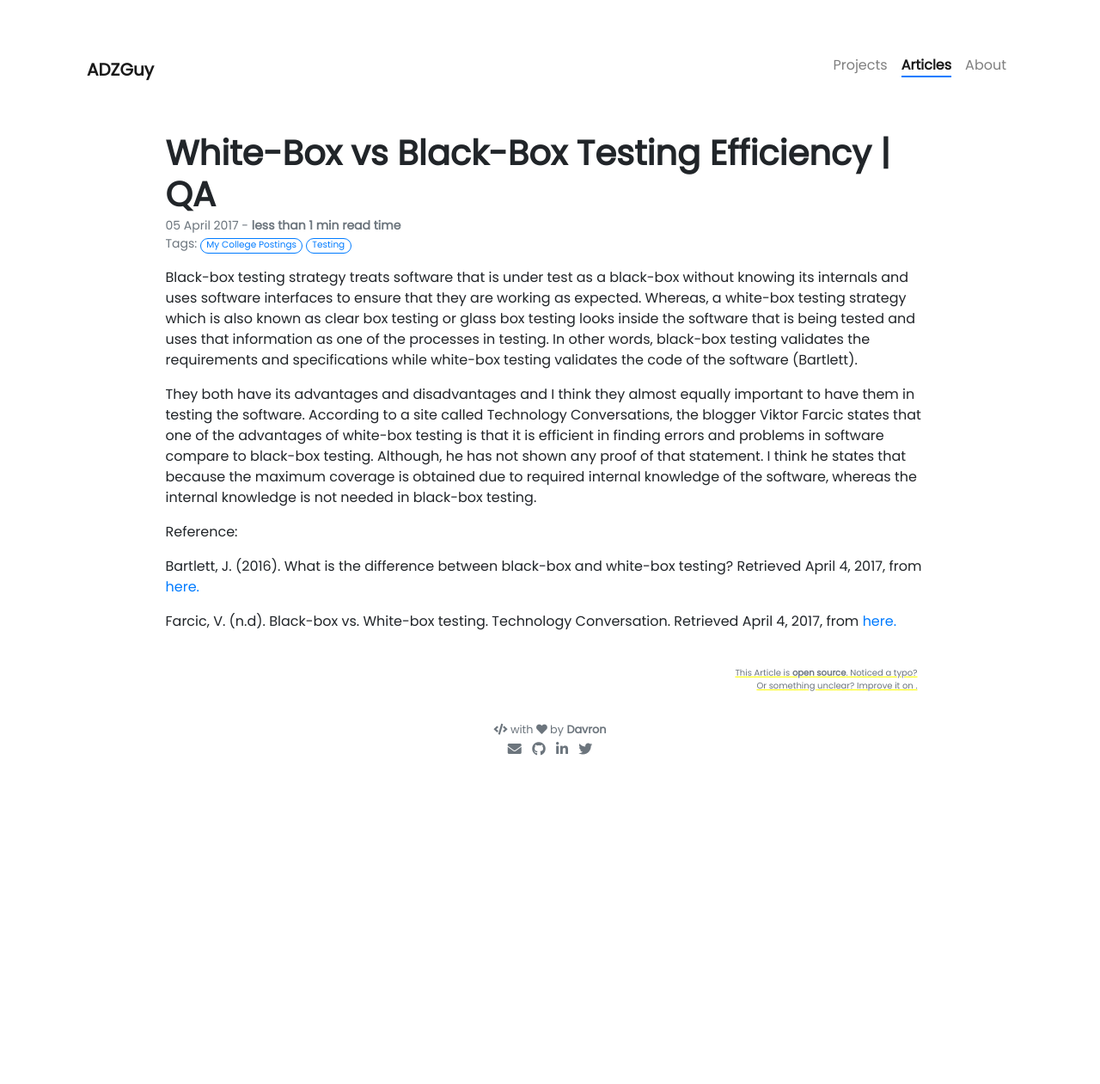
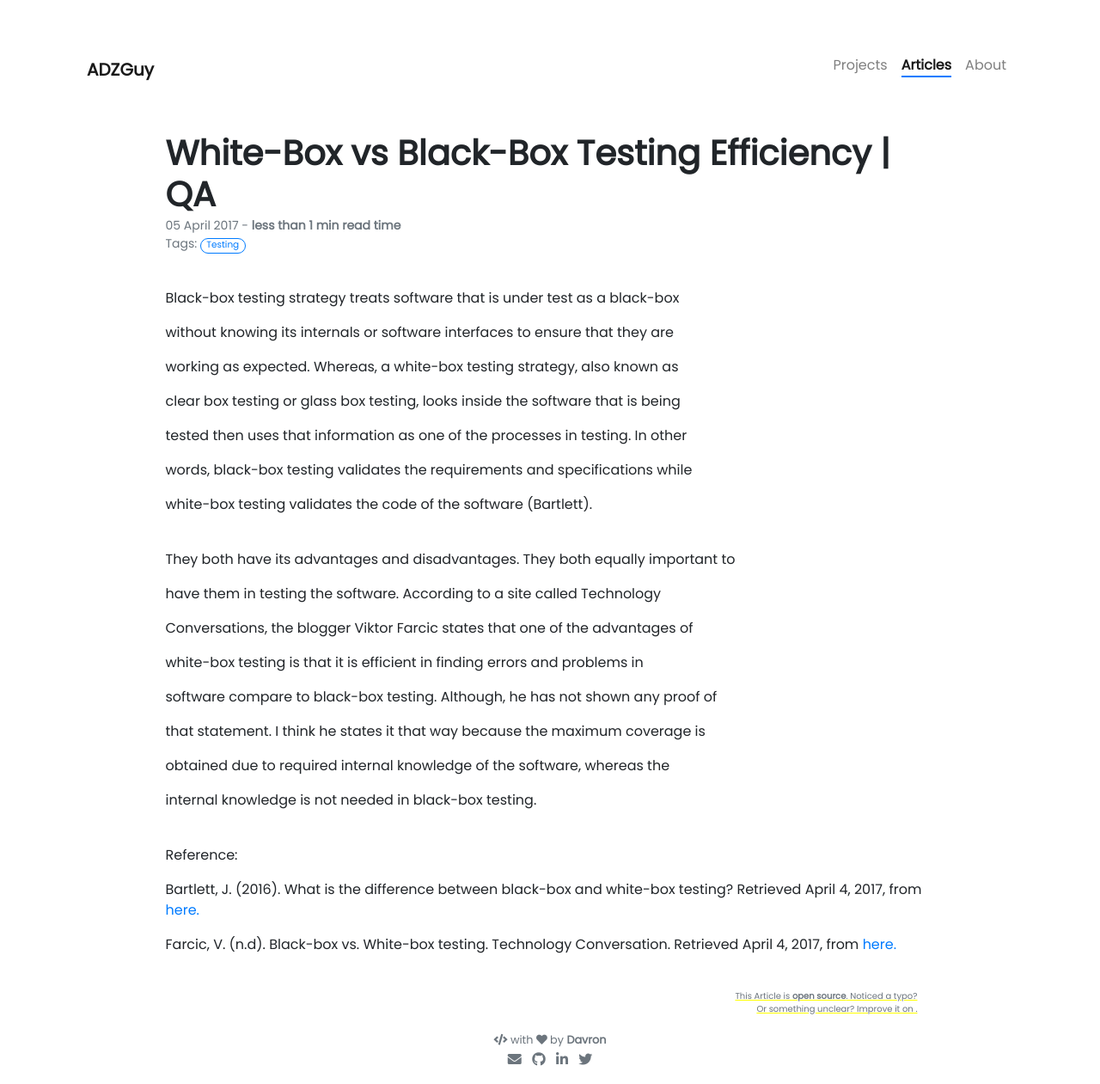
Before and after one commit to adzguy/portfolio, a Jekyll site: the page built from _posts/2017-04-05-Quality-Assurance.md, in a window 1280 px wide. Shown: the whole page at 86% size. Built offline with Jekyll 4.4.1, drawn with Linux system fonts in a browser that asks for light colours; nearby versions of some CDN libraries; our own code applies the rules of GitHub Pages for plain Markdown files; before the commit the page ends 900 px from its top, so only the background shows below that.

```diff
--- a/_posts/2017-04-05-Quality-Assurance.md
+++ b/_posts/2017-04-05-Quality-Assurance.md
@@ -1,15 +1,44 @@
 ---
 title: White-Box vs Black-Box Testing Efficiency | QA
-tags: [My College Postings, Testing]
+tags: [Testing]
 style: fill
 color: light
-description: Black-box testing strategy treats software that is under test as a black-box without knowing its internals and uses software interfaces to ensure that they are working as expected.
+description: Black-box testing strategy treats software that is under test as a black-box without..
 ---
 
-Black-box testing strategy treats software that is under test as a black-box without knowing its internals and uses software interfaces to ensure that they are working as expected. Whereas, a white-box testing strategy which is also known as clear box testing or glass box testing looks inside the software that is being tested and uses that information as one of the processes in testing. In other words, black-box testing validates the requirements and specifications while white-box testing validates the code of the software (Bartlett).
+<br>
+Black-box testing strategy treats software that is under test as a black-box
 
-They both have its advantages and disadvantages and I think they almost equally important to have them in testing the software. According to a site called Technology Conversations, the blogger Viktor Farcic states that one of the advantages of white-box testing is that it is efficient in finding errors and problems in software compare to black-box testing. Although, he has not shown any proof of that statement. I think he states that because the maximum coverage is obtained due to required internal knowledge of the software, whereas the internal knowledge is not needed in black-box testing.
+without knowing its internals or software interfaces to ensure that they are
 
+working as expected. Whereas, a white-box testing strategy, also known as
+
+clear box testing or glass box testing, looks inside the software that is being
+
+tested then uses that information as one of the processes in testing. In other
+
+words, black-box testing validates the requirements and specifications while
+
+white-box testing validates the code of the software (Bartlett).
+
+<br>
+They both have its advantages and disadvantages. They both equally important to
+
+have them in testing the software. According to a site called Technology
+
+Conversations, the blogger Viktor Farcic states that one of the advantages of
+
+white-box testing is that it is efficient in finding errors and problems in
+
+software compare to black-box testing. Although, he has not shown any proof of
+
+that statement. I think he states it that way because the maximum coverage is
+
+obtained due to required internal knowledge of the software, whereas the
+
+internal knowledge is not needed in black-box testing.
+
+<br>
 Reference:
 
 Bartlett, J. (2016). What is the difference between black-box and white-box testing? Retrieved April 4, 2017, from [here.](https://blog.testlodge.com/what-is-the-difference-between-black-box-and-white-box-testing/)
```
Also changed, not shown: _posts/2017-02-05-Agile-in-Software-Development.md (+35 -5 lines), _posts/2017-02-15-Different-Requirments-in -Software-Engineering.md (+45 -5 lines), _posts/2017-04-05-Software-Maintenance.md (+26 -5 lines), _posts/2017-04-05-Testing-Mobile-Apps.md (+23 -7 lines), _projects/100DaysOfSwfitUI.md (deleted, +0 -70 lines), 1 other file.
